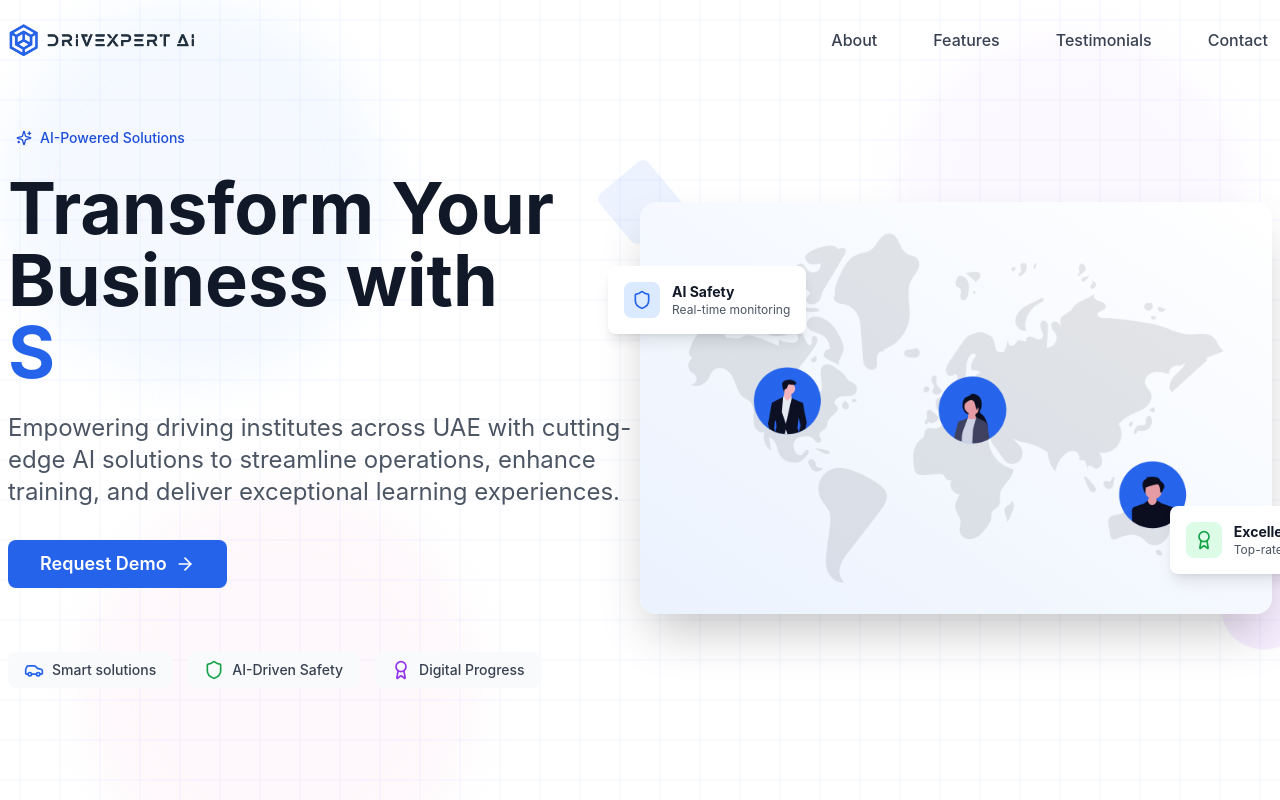
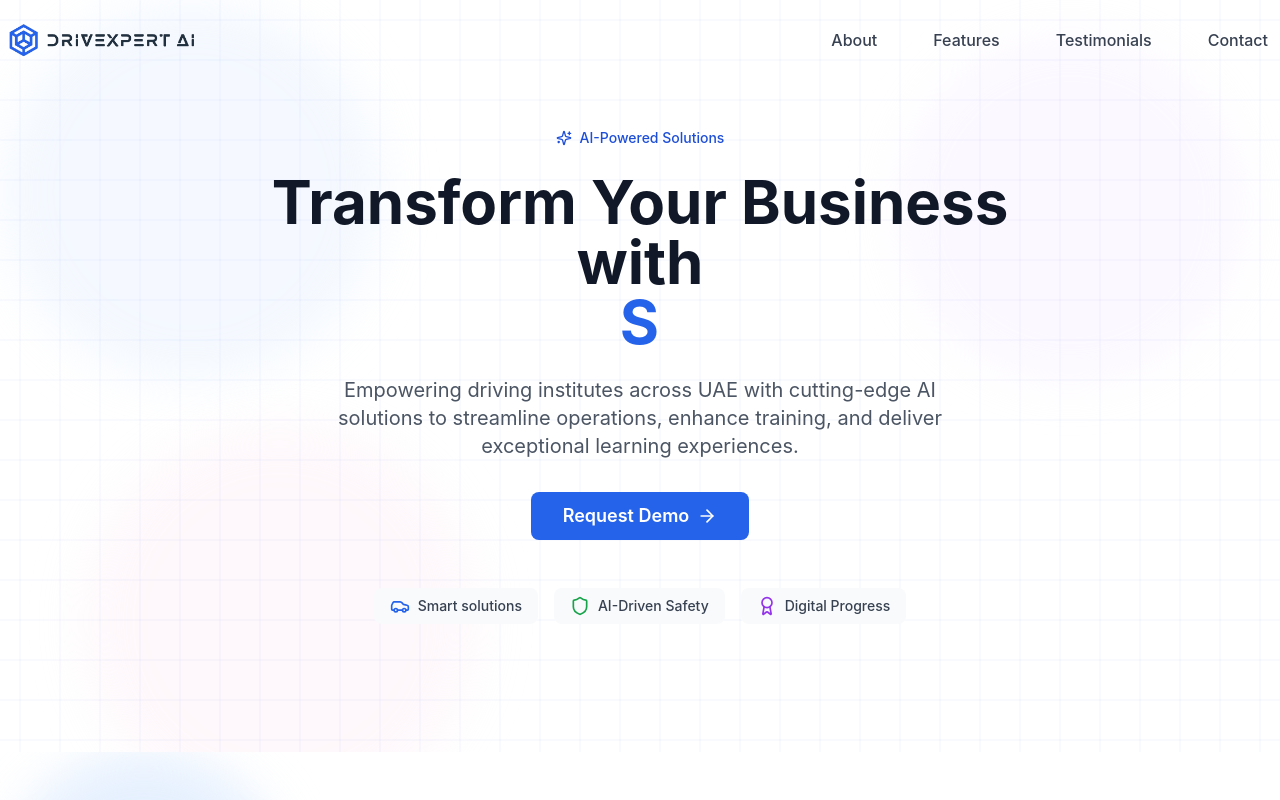
Before and after one commit to Ayman-Shakil192/drivexpert-ai, a React (Vite) app: page / in a window 1280 px wide. Shown: the top 800 px of the page. Built offline with nearby package versions, Linux system fonts and the light colour scheme.

Commit message:
update ui for component

```diff
--- a/src/components/Hero.jsx
+++ b/src/components/Hero.jsx
@@ -2,26 +2,13 @@ import React from "react";
 import { motion } from "framer-motion";
 import { Link } from "react-scroll";
 import { Box, Button, HStack } from "@chakra-ui/react";
-import {
-  ArrowRight,
-  Car,
-  Sparkles,
-  Shield,
-  Award,
-  CheckCircle,
-} from "lucide-react";
+import { ArrowRight, Car, Sparkles, Shield, Award } from "lucide-react";
 import Typewriter from "typewriter-effect";
-import heroImage from "../assets/images/hero.png"; // Replace with your actual image path
 
 const Hero = () => {
   const containerVariants = {
     hidden: { opacity: 0 },
-    visible: {
-      opacity: 1,
-      transition: {
-        staggerChildren: 0.2,
-      },
-    },
+    visible: { opacity: 1, transition: { staggerChildren: 0.2 } },
   };
 
   const itemVariants = {
@@ -29,38 +16,22 @@ const Hero = () => {
     visible: { opacity: 1, y: 0 },
   };
 
-  // Array of key features to replace stats
   const keyFeatures = [
-    {
-      icon: Car,
-      text: "Smart solutions",
-      color: "text-blue-600",
-    },
-    {
-      icon: Shield,
-      text: "AI-Driven Safety",
-      color: "text-green-600",
-    },
-    {
-      icon: Award,
-      text: "Digital Progress",
-      color: "text-purple-600",
-    },
+    { icon: Car, text: "Smart solutions", color: "text-blue-600" },
+    { icon: Shield, text: "AI-Driven Safety", color: "text-green-600" },
+    { icon: Award, text: "Digital Progress", color: "text-purple-600" },
   ];
 
   return (
     <section
       id="hero"
-      className="relative min-h-screen bg-white overflow-hidden"
+      className="relative bg-white overflow-hidden py-24 sm:py-32"
     >
       {/* Background elements */}
       <div className="absolute inset-0 overflow-hidden">
-        {/* Gradient orbs */}
         <div className="absolute top-0 left-0 w-96 h-96 bg-blue-100 rounded-full mix-blend-multiply filter blur-xl opacity-30 animate-blob" />
         <div className="absolute top-0 right-0 w-96 h-96 bg-purple-100 rounded-full mix-blend-multiply filter blur-xl opacity-30 animate-blob animation-delay-2000" />
         <div className="absolute -bottom-20 left-20 w-96 h-96 bg-pink-100 rounded-full mix-blend-multiply filter blur-xl opacity-30 animate-blob animation-delay-4000" />
-
-        {/* Grid pattern */}
         <div
           className="absolute inset-0"
           style={{
@@ -71,36 +42,29 @@ const Hero = () => {
       </div>
 
       <motion.div
-        className="container mx-auto py-24 px-2 lg:py-32 relative z-10"
+        className="container mx-auto px-4 sm:px-6 lg:px-8 relative z-10"
         initial="hidden"
         animate="visible"
         variants={containerVariants}
       >
-        <div className="flex flex-wrap lg:flex-nowrap items-center">
-          <div className="w-full lg:w-1/2 text-center lg:text-left mb-12 lg:mb-0">
-            <motion.div
-              className="max-w-2xl mx-auto lg:mx-0"
+        <div className="flex flex-col items-center text-center">
+          <motion.div className="max-w-3xl" variants={itemVariants}>
+            <motion.span
+              className="inline-flex items-center space-x-2 text-blue-700 mb-6"
+              whileHover={{ scale: 1.05 }}
               variants={itemVariants}
             >
-              {/* Badge */}
-              <motion.span
-                className="inline-flex items-center space-x-2 text-blue-700 mb-6"
-                variants={itemVariants}
-                whileHover={{ scale: 1.05 }}
-              >
-                <Sparkles className="w-4 h-4 ml-2" />
-                <span className="text-sm font-medium">
-                  AI-Powered Solutions
-                </span>
+              <Sparkles className="w-4 h-4" />
+              <span className="text-sm font-medium">AI-Powered Solutions</span>
             </motion.span>
 
             <motion.h1
-                className="text-4xl md:text-5xl lg:text-6xl xl:text-7xl font-bold leading-tight text-gray-900 mb-6"
+              className="text-4xl md:text-5xl lg:text-6xl font-bold leading-tight text-gray-900 mb-6"
               variants={itemVariants}
             >
               Transform Your Business with
               <br />
-                <span className="text-blue-600 relative inline-block">
+              <span className="text-blue-600 inline-block">
                 <Typewriter
                   options={{
                     strings: [
@@ -119,26 +83,21 @@ const Hero = () => {
             </motion.h1>
 
             <motion.p
-                className="text-lg md:text-xl lg:text-2xl text-gray-600 mb-8 max-w-2xl mx-auto lg:mx-0"
+              className="text-lg md:text-xl text-gray-600 mb-8 max-w-2xl mx-auto"
               variants={itemVariants}
             >
               Empowering driving institutes across UAE with cutting-edge AI
-                solutions to streamline operations, enhance training, and
-                deliver exceptional learning experiences.
+              solutions to streamline operations, enhance training, and deliver
+              exceptional learning experiences.
             </motion.p>
 
             <motion.div variants={itemVariants}>
               <Box>
                 <HStack
                   spacing={4}
-                    className="justify-center lg:justify-start flex-wrap gap-y-4"
+                  className="justify-center flex-wrap gap-y-4"
                 >
-                    <Link
-                      to="contact"
-                      smooth={true}
-                      duration={2000}
-                      offset={-50}
-                    >
+                  <Link to="contact" smooth duration={2000} offset={-50}>
                     <Button
                       size="lg"
                       variant="solid"
@@ -152,9 +111,8 @@ const Hero = () => {
               </Box>
             </motion.div>
 
-              {/* Key Features (replacing stats) */}
             <motion.div
-                className="flex flex-wrap justify-center lg:justify-start gap-4 mt-16"
+              className="flex flex-wrap justify-center gap-4 mt-12"
               variants={itemVariants}
             >
               {keyFeatures.map((feature, index) => (
@@ -172,100 +130,8 @@ const Hero = () => {
             </motion.div>
           </motion.div>
         </div>
-
-          <div className="w-full lg:w-1/2 mt-8 lg:mt-0">
-            <motion.div
-              className="relative max-w-3xl mx-auto"
-              initial={{ opacity: 0, scale: 0.8, rotate: -5 }}
-              animate={{
-                opacity: 1,
-                scale: 1,
-                rotate: 0,
-                transition: { duration: 0.8, ease: "easeOut" },
-              }}
-            >
-              {/* Hero image container */}
-              <div className="relative z-10">
-                {/* Decorative elements */}
-                <motion.div
-                  className="absolute -top-8 -left-8 w-16 h-16 bg-blue-500 rounded-lg opacity-10 transform rotate-45"
-                  animate={{ rotate: [45, 90, 45] }}
-                  transition={{ duration: 8, repeat: Infinity }}
-                />
-                <motion.div
-                  className="absolute -bottom-8 -right-8 w-20 h-20 bg-purple-500 rounded-full opacity-10"
-                  animate={{ scale: [1, 1.2, 1] }}
-                  transition={{ duration: 6, repeat: Infinity }}
-                />
-
-                {/* Main hero image */}
-                <motion.div
-                  className="relative z-20 rounded-2xl overflow-hidden shadow-2xl"
-                  whileHover={{ scale: 1.02 }}
-                  transition={{ duration: 0.3 }}
-                >
-                  <img
-                    src={heroImage}
-                    alt="DriveXpert AI - Transform Driving Education"
-                    className="w-full h-auto"
-                    loading="eager"
-                  />
-
-                  {/* Image overlay gradient */}
-                  <div className="absolute inset-0 bg-gradient-to-tr from-blue-500/10 to-transparent pointer-events-none" />
       </motion.div>
 
-                {/* Floating cards with better mobile positioning */}
-                <motion.div
-                  className="absolute top-6 left-1 sm:top-12 sm:-left-6 lg:top-16 lg:-left-8 bg-white rounded-lg shadow-lg p-2 sm:p-3 lg:p-4 max-w-[140px] sm:max-w-[160px] lg:max-w-[200px] z-30"
-                  initial={{ opacity: 0, x: -50, y: 50 }}
-                  animate={{ opacity: 1, x: 0, y: 0 }}
-                  transition={{ delay: 0.5, duration: 0.5 }}
-                  whileHover={{ scale: 1.1 }}
-                >
-                  <div className="flex items-center space-x-2 sm:space-x-3">
-                    <div className="bg-blue-100 p-1 sm:p-2 rounded-lg">
-                      <Shield className="w-4 h-4 sm:w-5 sm:h-5 text-blue-600" />
-                    </div>
-                    <div>
-                      <div className="text-xs sm:text-sm font-bold text-gray-900">
-                        AI Safety
-                      </div>
-                      <div className="text-[10px] sm:text-xs text-gray-600">
-                        Real-time monitoring
-                      </div>
-                    </div>
-                  </div>
-                </motion.div>
-
-                <motion.div
-                  className="absolute bottom-6 right-1 sm:bottom-10 sm:-right-8 lg:bottom-10 lg:-right-20 bg-white rounded-lg shadow-lg p-2 sm:p-3 lg:p-4 max-w-[140px] sm:max-w-[160px] lg:max-w-[200px] z-30"
-                  initial={{ opacity: 0, x: 50, y: -50 }}
-                  animate={{ opacity: 1, x: 0, y: 0 }}
-                  transition={{ delay: 0.7, duration: 0.5 }}
-                  whileHover={{ scale: 1.1 }}
-                >
-                  <div className="flex items-center space-x-2 sm:space-x-3">
-                    <div className="bg-green-100 p-1 sm:p-2 rounded-lg">
-                      <Award className="w-4 h-4 sm:w-5 sm:h-5 text-green-600" />
-                    </div>
-                    <div>
-                      <div className="text-xs sm:text-sm font-bold text-gray-900">
-                        Excellence
-                      </div>
-                      <div className="text-[10px] sm:text-xs text-gray-600">
-                        Top-rated training
-                      </div>
-                    </div>
-                  </div>
-                </motion.div>
-              </div>
-            </motion.div>
-          </div>
-        </div>
-      </motion.div>
-
-      {/* Custom CSS for animations */}
       <style jsx>{`
         @keyframes blob {
           0% {
```
Lines whose indentation alone changed are shown as unchanged.
